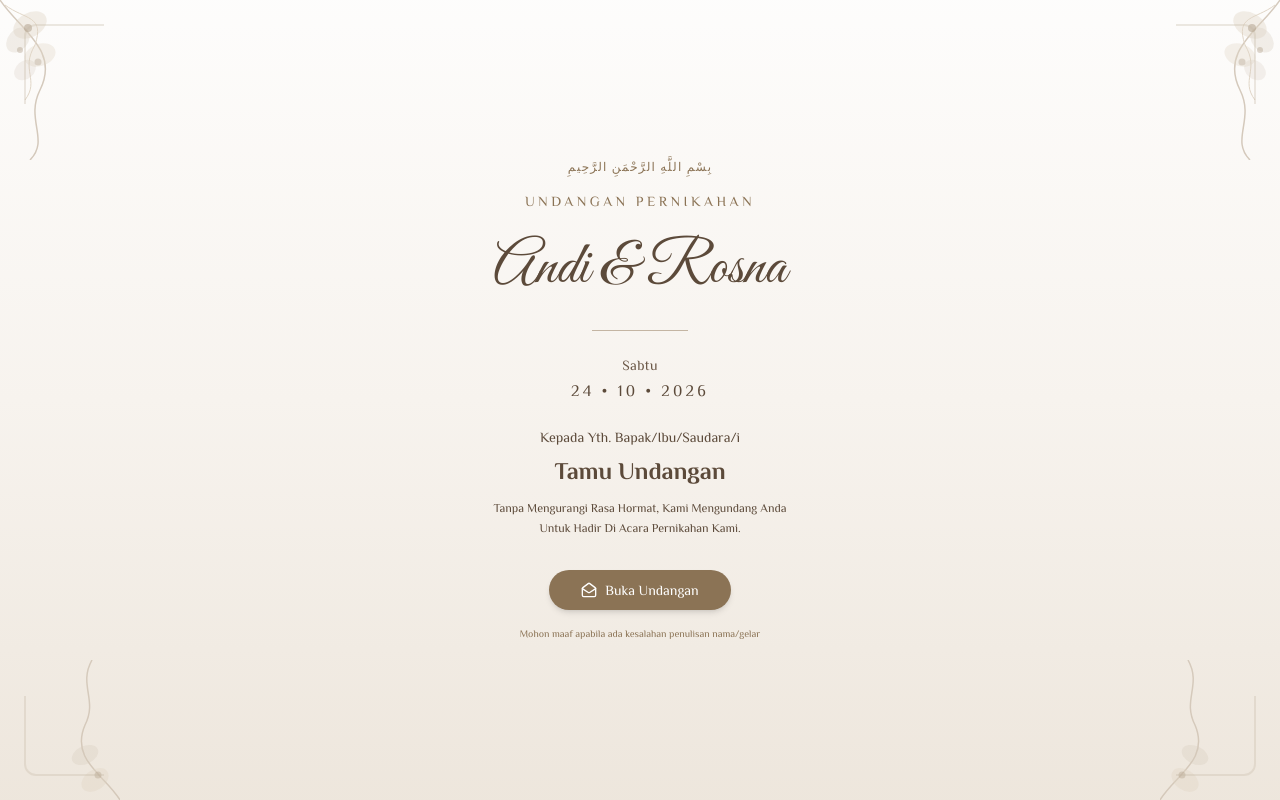
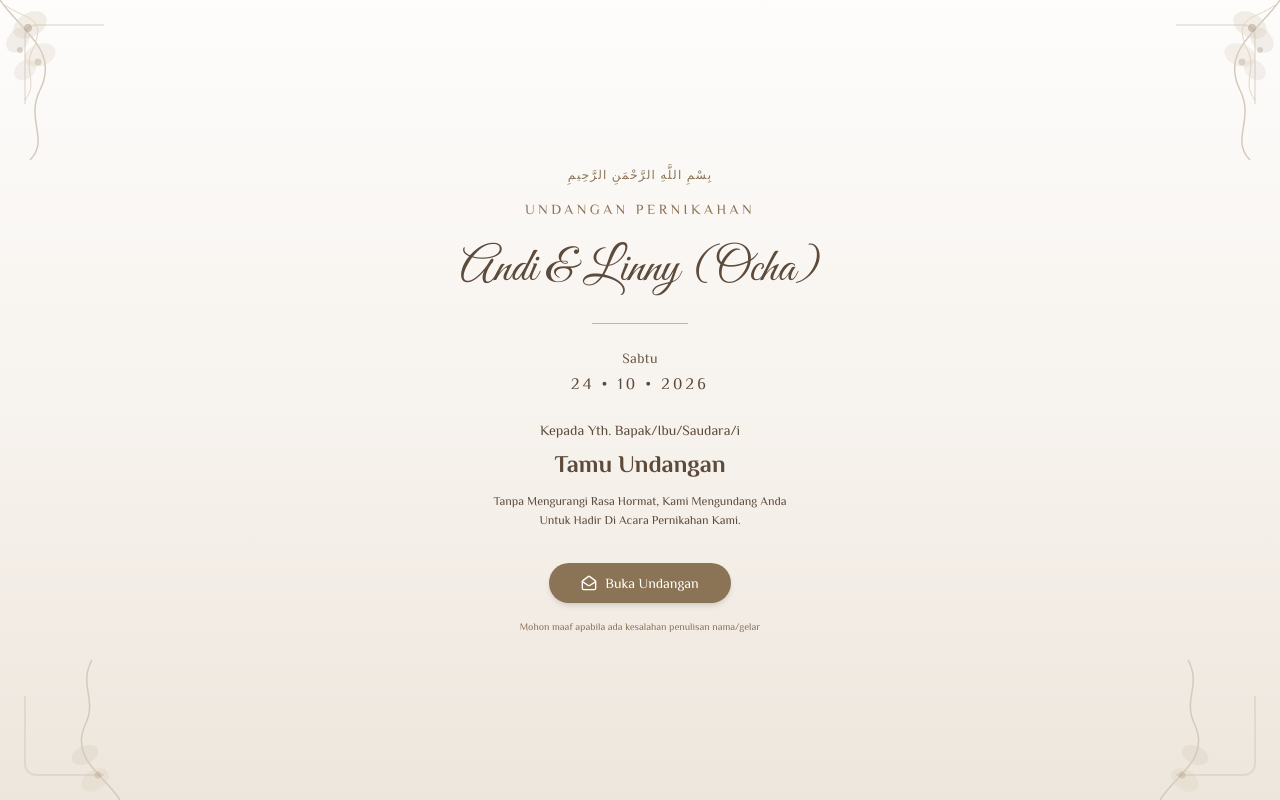
Before and after one commit to brayenwr28/UndanganDigital_Andi-Ocha, a Next.js app: page / in a window 1280 px wide. Shown: the top 800 px of the page. Built offline with nearby package versions, Linux system fonts and the light colour scheme; no server answers.

Commit message:
Ubah nama menjadi Andi & Linny (Ocha) dan sejajarkan dalam satu baris

```diff
--- a/src/app/layout.tsx
+++ b/src/app/layout.tsx
@@ -15,7 +15,7 @@ const philosopher = Philosopher({
 });
 
 export const metadata: Metadata = {
-  title: "Undangan Pernikahan Andi & Rosna",
+  title: "Undangan Pernikahan Andi & Linny (Ocha)",
   description: "Undangan digital pernikahan Andi Irawan, S.H., M.H & Adv. Rosna Linny, S.H., Gr — 24 Oktober 2026",
   icons: {
     icon: "/icon-cincin.png",
--- a/src/components/ClosingSection.tsx
+++ b/src/components/ClosingSection.tsx
@@ -24,7 +24,7 @@ export default function ClosingSection() {
           <p className="text-sm italic text-[#8b7355] mb-2">Wassalamu&apos;alaikum Wr. Wb.</p>
 
           <h2 className="font-script text-3xl text-[#5c4a3a] mt-6">
-            Andi & Rosna
+            Andi & Linny (Ocha)
           </h2>
         </motion.div>
       </div>
@@ -32,7 +32,7 @@ export default function ClosingSection() {
       {/* Footer */}
       <div className="mt-16 pt-6 border-t border-[#e8ddd0] text-center">
         <p className="text-xs text-[#b5a48f]">
-          Made with ❤️ for Andi & Rosna
+          Made with ❤️ for Andi & Linny (Ocha)
         </p>
       </div>
     </section>
--- a/src/components/CoverSection.tsx
+++ b/src/components/CoverSection.tsx
@@ -153,9 +153,9 @@ export default function CoverSection({ onOpen }: CoverSectionProps) {
           initial={{ opacity: 0, scale: 0.8 }}
           animate={{ opacity: 1, scale: 1 }}
           transition={{ duration: 1.2, delay: 0.8, type: "spring", bounce: 0.3 }}
-          className="font-script text-5xl md:text-6xl text-[#5c4a3a] my-2 leading-tight"
+          className="font-script text-4xl md:text-5xl text-[#5c4a3a] my-2 leading-tight whitespace-nowrap"
         >
-          Andi & Rosna
+          Andi & Linny (Ocha)
         </motion.h1>
 
         {/* Separator Line */}
--- a/src/components/HeroSection.tsx
+++ b/src/components/HeroSection.tsx
@@ -16,8 +16,8 @@ export default function HeroSection() {
             Undangan Pernikahan
           </p>
 
-          <h1 className="font-script text-5xl md:text-6xl text-[#5c4a3a] mb-6 leading-tight">
-            Andi & Rosna
+          <h1 className="font-script text-4xl md:text-5xl text-[#5c4a3a] mb-6 leading-tight whitespace-nowrap">
+            Andi & Linny (Ocha)
           </h1>
 
           <p className="text-sm font-light text-[#6b5847] mb-1">Sabtu</p>
--- a/src/components/StorySection.tsx
+++ b/src/components/StorySection.tsx
@@ -9,14 +9,14 @@ export default function StorySection() {
     {
       date: "8 Januari 2026",
       title: "Awal Sebuah Pertemuan",
-      desc: "Semua bermula ketika Andi dan Rosna dipertemukan dalam sebuah proses taaruf di Masjid. Sebuah pertemuan yang sederhana, namun menjadi awal dari perjalanan panjang yang tidak pernah mereka sangka sebelumnya.",
+      desc: "Semua bermula ketika Andi dan Ocha dipertemukan dalam sebuah proses taaruf di Masjid. Sebuah pertemuan yang sederhana, namun menjadi awal dari perjalanan panjang yang tidak pernah mereka sangka sebelumnya.",
       type: "image",
       img: "/Awal.png",
     },
     {
       date: "Bulan Ramadhan",
       title: "Nadzor & Pertemuan Keluarga",
-      desc: "Perjalanan berlanjut ke tahap nadzor. Di bulan Ramadhan, Andi bertemu dengan keluarga besar Rosna. Andi hadir menjadi imam shalat berjamaah dan turut mendoakan kesembuhan Rosna. Momen ini menjadi gambaran bahwa hubungan ini dibangun bukan hanya dengan rasa, tetapi juga dengan doa dan ketaatan.",
+      desc: "Perjalanan berlanjut ke tahap nadzor. Di bulan Ramadhan, Andi bertemu dengan keluarga besar Ocha. Andi hadir menjadi imam shalat berjamaah dan turut mendoakan kesembuhan Ocha. Momen ini menjadi gambaran bahwa hubungan ini dibangun bukan hanya dengan rasa, tetapi juga dengan doa dan ketaatan.",
       type: "image",
       img: "/kedua.png",
     },
@@ -30,7 +30,7 @@ export default function StorySection() {
     {
       date: "Khitbah",
       title: "Sebuah Keberanian",
-      desc: "Andi kembali memberanikan diri melangkah lebih jauh. Dengan niat yang jelas, ia menemui orang tua Rosna. Langkah itu bukan sekadar meminta izin, tetapi bentuk keberanian seorang laki-laki menunjukkan keseriusannya untuk memperjuangkan keluarga perempuan.",
+      desc: "Andi kembali memberanikan diri melangkah lebih jauh. Dengan niat yang jelas, ia menemui orang tua Ocha. Langkah itu bukan sekadar meminta izin, tetapi bentuk keberanian seorang laki-laki menunjukkan keseriusannya untuk memperjuangkan keluarga perempuan.",
       type: "image",
       img: "/ketiga.jpg",
     },
@@ -44,7 +44,7 @@ export default function StorySection() {
     {
       date: "24 Oktober 2026",
       title: "Hari Bahagia",
-      desc: "Setelah melewati setiap tahapan dengan penuh keyakinan dan doa, akhirnya hari yang dinantikan tiba. Andi dan Rosna siap melangkah bersama dalam ikatan suci yang diberkahi Allah SWT. Semoga menjadi keluarga sakinah, mawaddah, wa rahmah.",
+      desc: "Setelah melewati setiap tahapan dengan penuh keyakinan dan doa, akhirnya hari yang dinantikan tiba. Andi dan Ocha siap melangkah bersama dalam ikatan suci yang diberkahi Allah SWT. Semoga menjadi keluarga sakinah, mawaddah, wa rahmah.",
       type: "image",
       img: "/keenam.jpg",
     },
@@ -62,7 +62,7 @@ export default function StorySection() {
         >
           <h2 className="font-script text-4xl text-[#8b7355] mb-2">Kisah Cinta</h2>
           <p className="text-sm text-[#5c4a3a]">
-            Perjalanan Andi & Rosna
+            Perjalanan Andi & Ocha
           </p>
         </motion.div>
 
```
